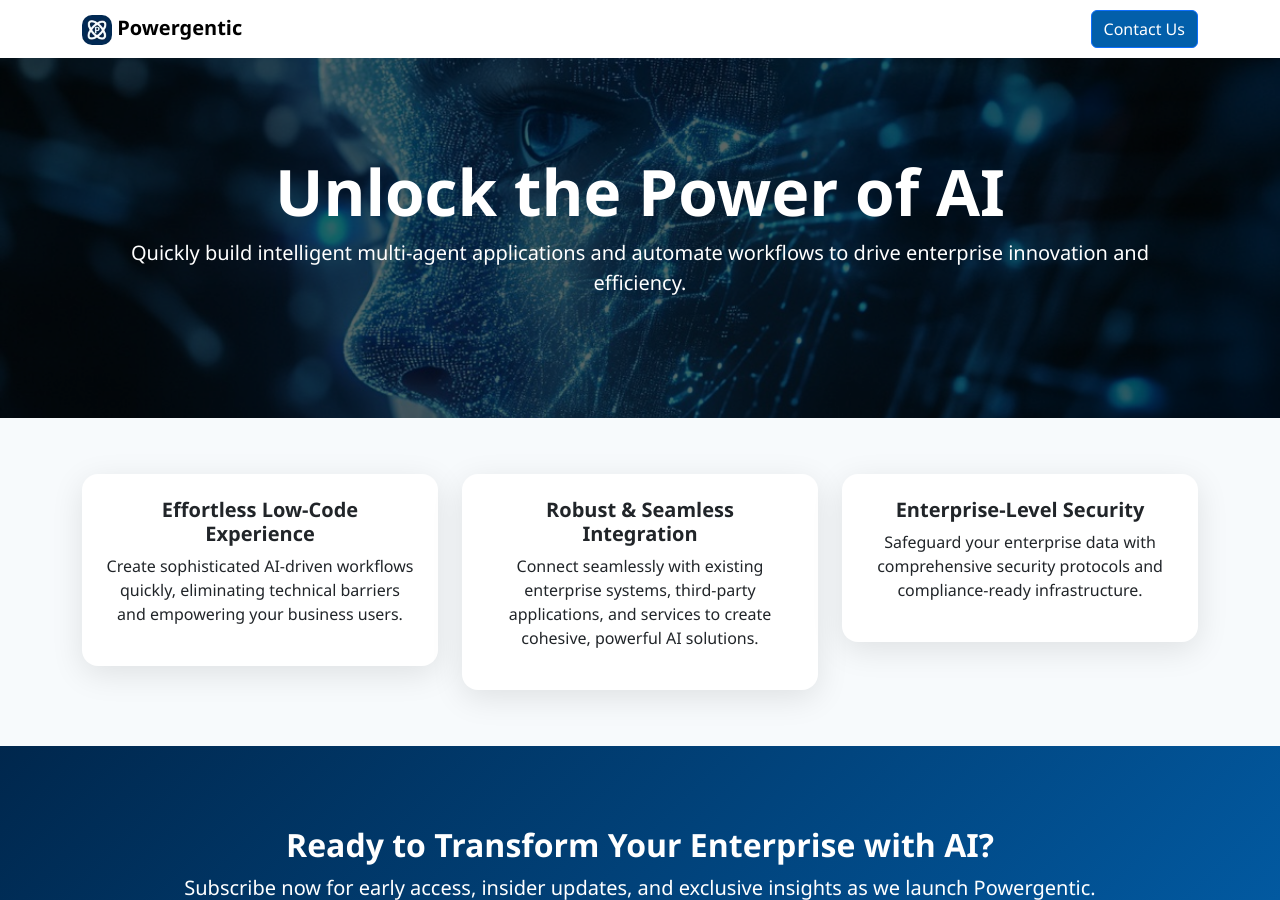
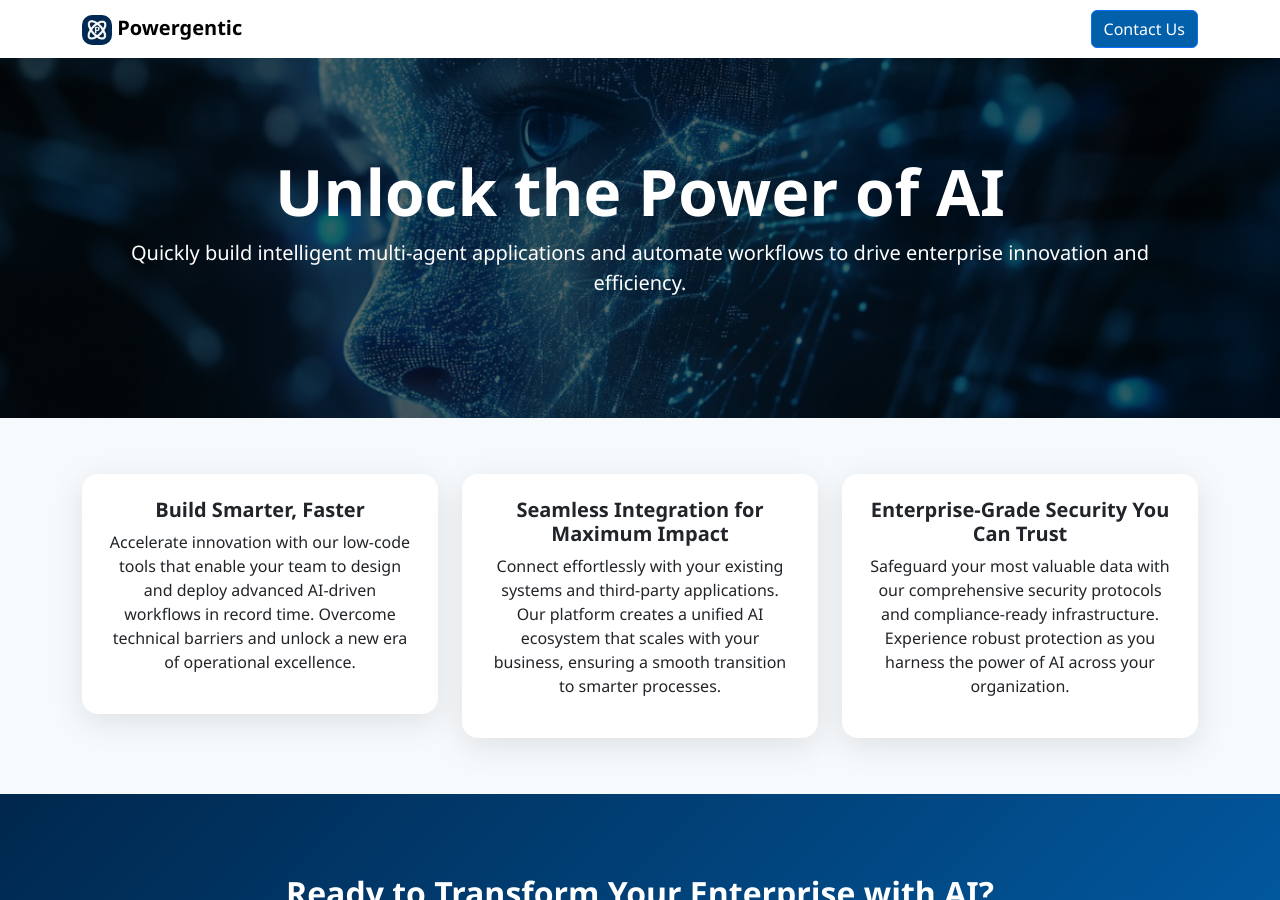
Before and after one commit to powergentic/website, a Jekyll site: the page built from index.html, in a window 1280 px wide and 900 px high. Built offline with Jekyll 4.4.1, drawn with Linux system fonts in a browser that asks for light colours; a script that is not in the unit is left out.

Commit message:
Update index.html

```diff
--- a/index.html
+++ b/index.html
@@ -11,7 +11,8 @@ title: Powergentic - AI Enterprise Platform
   </div>
 </section>
 
-<section class="container my-5">
+{% comment %}
+<!-- <section class="container my-5">
   <div class="row text-center">
     <div class="col-md-4 my-2">
       <div class="card feature-card p-4">
@@ -32,8 +33,33 @@ title: Powergentic - AI Enterprise Platform
       </div>
     </div>
   </div>
+</section> -->
+{% endcomment %}
+
+<section class="container my-5">
+  <div class="row text-center">
+    <div class="col-md-4 my-2">
+      <div class="card feature-card p-4">
+        <h5 class="fw-bold">Build Smarter, Faster</h5>
+        <p>Accelerate innovation with our low-code tools that enable your team to design and deploy advanced AI-driven workflows in record time. Overcome technical barriers and unlock a new era of operational excellence.</p>
+      </div>
+    </div>
+    <div class="col-md-4 my-2">
+      <div class="card feature-card p-4">
+        <h5 class="fw-bold">Seamless Integration for Maximum Impact</h5>
+        <p>Connect effortlessly with your existing systems and third-party applications. Our platform creates a unified AI ecosystem that scales with your business, ensuring a smooth transition to smarter processes.</p>
+      </div>
+    </div>
+    <div class="col-md-4 my-2">
+      <div class="card feature-card p-4">
+        <h5 class="fw-bold">Enterprise-Grade Security You Can Trust</h5>
+        <p>Safeguard your most valuable data with our comprehensive security protocols and compliance-ready infrastructure. Experience robust protection as you harness the power of AI across your organization.</p>
+      </div>
+    </div>
+  </div>
 </section>
 
+{% comment %}
 <!-- <section class="container text-center my-5">
   <h2 class="fw-bold">Join the AI Revolution</h2>
   <p class="lead mb-4">Subscribe now for early access, insider updates, and exclusive insights as we launch Powergentic.</p>
@@ -47,6 +73,7 @@ title: Powergentic - AI Enterprise Platform
     <a href="mailto:info@poergentic.ai?subject=Consultation" class="btn btn-light">Get in Touch</a>
   </div>
 </section> -->
+{% endcomment %}
 
 <section class="cta-section text-center newsletter-signup-section">
   <div class="container">
@@ -83,6 +110,7 @@ title: Powergentic - AI Enterprise Platform
         </a>
       </div>
     </div>
+    {% comment %}
     <!-- <div class="col-md-4 my-2">
       <div class="card">
         <img src="images/newsletter3.jpg" class="card-img-top" alt="Newsletter 3 Featured Image">
@@ -92,5 +120,6 @@ title: Powergentic - AI Enterprise Platform
         </div>
       </div>
     </div> -->
+    {% endcomment %}
   </div>
 </section>
```
